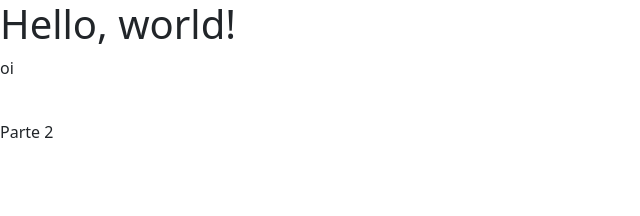
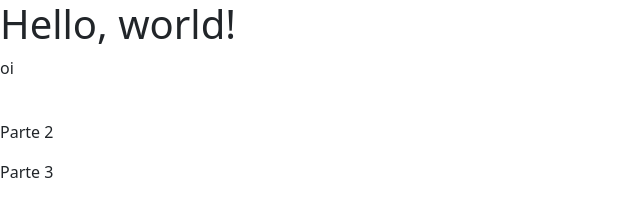
Before and after one commit to LucasdsGomes/retailX-project, a plain HTML site: page index.html in a window 1280 px wide. Shown: the full height of the page, 0-640 px from the left. Drawn offline with nearby package versions, Linux system fonts and the light colour scheme.

Commit message:
add new p3

```diff
--- a/index.html
+++ b/index.html
@@ -11,6 +11,7 @@
     <p>oi</p>
     <br>
     <p>Parte 2</p>
+    <p>Parte 3</p>
     <script src="https://cdn.jsdelivr.net/npm/bootstrap@5.3.3/dist/js/bootstrap.bundle.min.js" integrity="sha384-YvpcrYf0tY3lHB60NNkmXc5s9fDVZLESaAA55NDzOxhy9GkcIdslK1eN7N6jIeHz" crossorigin="anonymous"></script>
   </body>
 </html>
```
